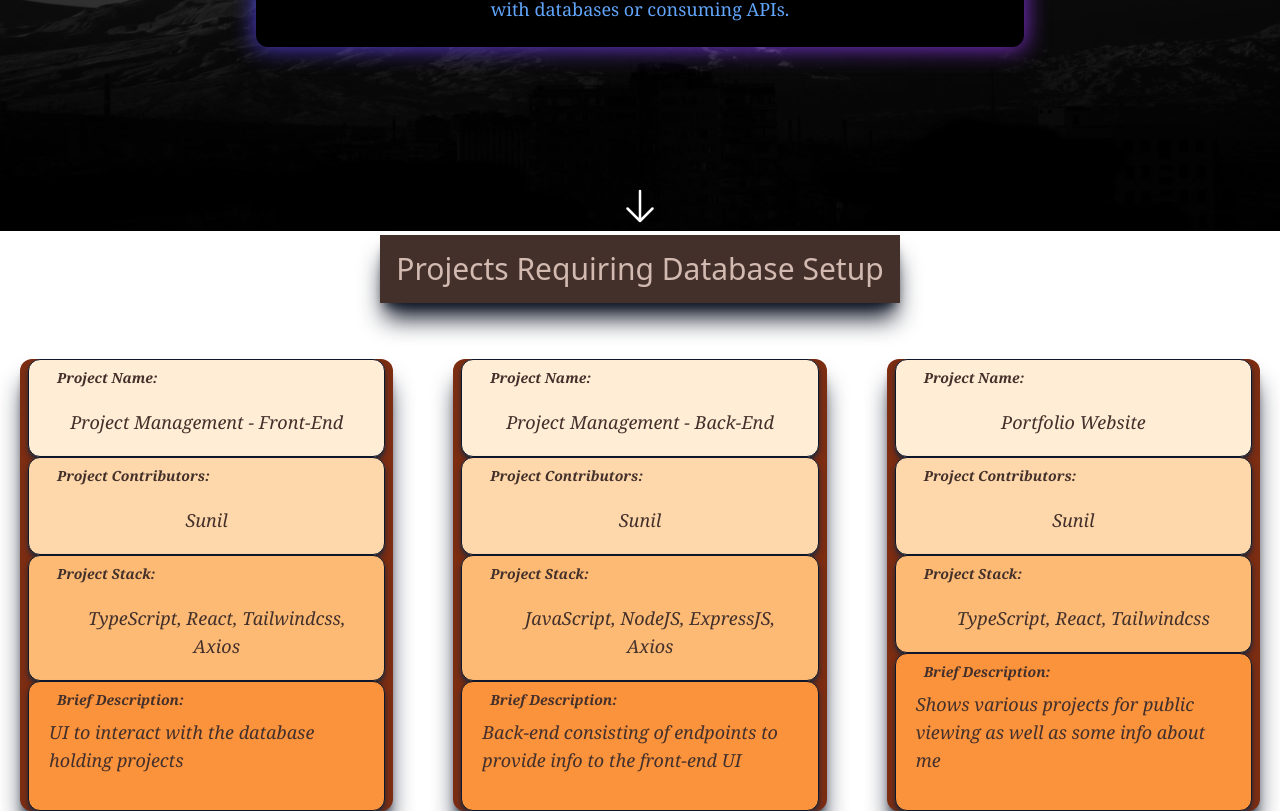
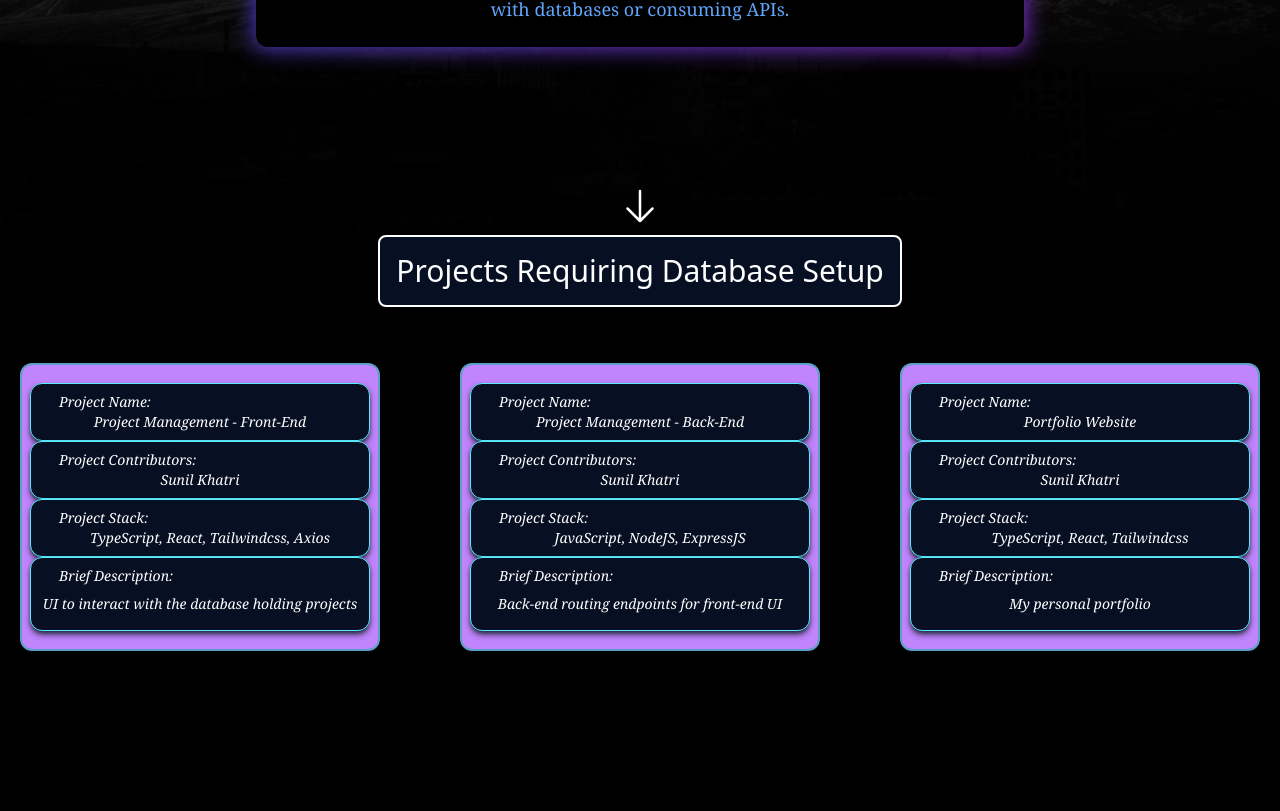
Before and after one commit to NilK15/NilK15.github.io, a React (Create React App) app: page / in a window 1280 px wide. Shown: the part 569-1380 px from the top of the page. After the commit the page ends 1220 px from the top, so only its background shows below. Built offline with nearby package versions, Linux system fonts and the light colour scheme.

Commit message:
added more css and a new component to showcase github hosted apps

```diff
--- a/src/components/Header.tsx
+++ b/src/components/Header.tsx
@@ -1,9 +1,9 @@
 const Header = () => {
   return (
     <div className="HeaderDiv flex justify-center mb-10">
-      <div className="Header  max-w-screen-2xl flex m-1 shadow-xl shadow-gray-900 bg-brown-900 mb-4">
-        <div className="Header-Items text-center overflow-hidden">
-          <h1 className=" text-brown-400 whitespace-nowrap text-3xl m-4">
+      <div className="Header  max-w-screen-2xl flex m-1  rounded-lg border-2 border-white text-neon-teal bg-neon-darkblue mb-4">
+        <div className="Header-Items text-center rounded-lg overflow-hidden">
+          <h1 className=" text-white whitespace-nowrap  text-3xl m-4">
             Projects Requiring Database Setup
           </h1>
         </div>
--- a/src/components/ProjectCard.tsx
+++ b/src/components/ProjectCard.tsx
@@ -2,54 +2,47 @@ import IProject from "../types/IProject";
 
 export const ProjectCard = (props: IProject) => {
   return (
-    // <div
-    //   className="ProjectCard flex w-full h-full mx-5 lg:m-0 lg:w-5/12 lg:h-full hover:-translate-y-2 duration-200 hover:bg-orange-800 hover:border-2 hover:border-orange-200  border-black bg-orange-900  rounded-xl shadow-xl shadow-slate-900 overflow-hidden cursor-pointer whitespace-nowrap text-xl"
-    //   onClick={() => {
-    //     window.open(props.gitUrl[0]);
-    //   }}
     <div
-      className="ProjectCard flex mx-5 hover:-translate-y-2 duration-200 hover:bg-orange-800 hover:border-2 hover:border-orange-200  border-black bg-orange-900  rounded-xl shadow-xl shadow-slate-900 overflow-hidden cursor-pointer whitespace-nowrap text-xl"
+      className="ProjectCard flex mx-5 hover:-translate-y-2 duration-200 h-72 bg-purple-400 border-2 border-neon-blue  rounded-xl  overflow-hidden cursor-pointer whitespace-nowrap text-xl"
       onClick={() => {
         window.open(props.gitUrl[0]);
       }}
     >
-      <div className="ProjectInfoDescContainer flex flex-col w-full justify-center ">
-        <div className="ProjectInformation w-full flex flex-col text-xl font-serif items-center justify-around px-2 text-brown-300 ">
-          <div className="ProjectDescription flex flex-col w-full text-sm italic hover:-translate-y-2 duration-200 font-serif text-brown-900 mx-2 whitespace-normal bg-orange-100 rounded-xl shadow-md shadow-slate-800 border border-slate-900">
-            <label className="label pl-2 mt-2 ml-5 font-bold ">
+      <div className="ProjectInfoDescContainer flex flex-col w-full justify-center cursor-pointer ">
+        <div className="ProjectInformation w-full flex flex-col font-serif items-center justify-around px-2 text-white ">
+          <div className="ProjectDescription flex flex-col w-full text-sm italic hover:opacity-80 duration-200 font-serif text-white mx-2 whitespace-normal bg-neon-darkblue rounded-xl shadow-md shadow-slate-800 border border-neon-teal">
+            <label className="label pl-2 mt-2 ml-5 cursor-pointer ">
               Project Name:
             </label>
-            <div className="p-5 text-lg text-center">{props.projectName}</div>
+            <div className=" mb-2 text-center cursor-pointer">
+              {props.projectName}
+            </div>
           </div>
           <div
-            className="ProjectContributors flex flex-col w-full text-sm italic hover:-translate-y-2 duration-200 font-serif text-brown-900 mx-2 whitespace-normal bg-orange-200 rounded-xl shadow-md shadow-slate-800 border border-slate-900"
+            className="ProjectContributors flex flex-col w-full text-sm italic hover:opacity-80 duration-200 font-serif text-white mx-2 whitespace-normal bg-neon-darkblue rounded-xl shadow-md shadow-slate-800 border border-neon-teal"
             onClick={() => {
               window.open(props.gitUrl[1]);
             }}
           >
-            <label className="label pl-2 font-bold mt-2 ml-5 ">
+            <label className="label pl-2 font mt-2 ml-5 ">
               Project Contributors:
             </label>
-            <div className="p-5 text-center text-lg ">{props.author}</div>
+            <div className=" text-center mb-2 ">{props.author}</div>
           </div>
-          <div className="ProjectStack flex flex-col w-full text-sm italic hover:-translate-y-2 duration-200 font-serif text-brown-900 mx-2 whitespace-normal bg-orange-300 rounded-xl shadow-md shadow-slate-800 border border-slate-900">
-            <label className="label pl-2 font-bold mt-2 ml-5 ">
-              Project Stack:
-            </label>
-            <div className="p-5 text-center text-lg ml-5 ">
-              {props.projectStack}
-            </div>
+          <div className="ProjectStack flex flex-col w-full text-sm italic hover:opacity-80 duration-200 font-serif text-white mx-2 whitespace-normal bg-neon-darkblue rounded-xl shadow-md shadow-slate-800 border border-neon-teal">
+            <label className="label pl-2 font mt-2 ml-5 ">Project Stack:</label>
+            <div className=" text-center ml-5 mb-2 ">{props.projectStack}</div>
           </div>
           <div
-            className="ProjectDescription flex flex-col w-full text-sm italic hover:-translate-y-2 duration-200 font-serif text-brown-900 mx-2 whitespace-normal bg-orange-400 rounded-xl shadow-md shadow-slate-800 border border-slate-900"
+            className="ProjectDescription flex flex-col w-full text-sm italic hover:opacity-80 duration-200 font-serif text-white mx-2 whitespace-normal bg-neon-darkblue rounded-xl shadow-md shadow-slate-800 border border-neon-teal"
             onClick={() => {
               window.open(props.gitUrl[2]);
             }}
           >
-            <label className="label pl-2 font-bold mt-2 ml-5 ">
+            <label className="label pl-2 font mt-2 ml-5 ">
               Brief Description:
             </label>
-            <div className=" text-brown-900 p-5 pt-2 text-lg mb-4 r">
+            <div className=" text-white text-center p-2 pt-2 mb-2 r">
               {props.description}
             </div>
           </div>
--- /dev/null
+++ b/src/components/githubapps.tsx
@@ -0,0 +1,3 @@
+function GitHubApps() {}
+
+export default GitHubApps;
--- a/src/index.css
+++ b/src/index.css
@@ -9,4 +9,5 @@
 html, body{
     padding:0;
     margin:0;
+    background-color: black;
 }
--- a/src/pages/Dashboard.tsx
+++ b/src/pages/Dashboard.tsx
@@ -23,8 +23,8 @@ const portfolioDescription = "https://github.com/NilK15/portfolio#readme";
 
 const frontEndProject: IProject = {
   projectName: "Project Management - Front-End",
-  manager: "Sunil",
-  author: "Sunil",
+  manager: "Sunil Khatri",
+  author: "Sunil Khatri",
   gitUrl: [frontEndUrl, frontendContributors, frontendDescription],
   projectStack: "TypeScript, React, Tailwindcss, Axios",
   description: "UI to interact with the database holding projects",
@@ -32,22 +32,20 @@ const frontEndProject: IProject = {
 
 const backEndProject: IProject = {
   projectName: "Project Management - Back-End",
-  manager: "Sunil",
-  author: "Sunil",
+  manager: "Sunil Khatri",
+  author: "Sunil Khatri",
   gitUrl: [backEndUrl, backEndContributors, backEndDescription],
-  projectStack: "JavaScript, NodeJS, ExpressJS, Axios",
-  description:
-    "Back-end consisting of endpoints to provide info to the front-end UI",
+  projectStack: "JavaScript, NodeJS, ExpressJS",
+  description: "Back-end routing endpoints for front-end UI",
 };
 
 const portfolio: IProject = {
   projectName: "Portfolio Website",
-  manager: "Sunil",
-  author: "Sunil",
+  manager: "Sunil Khatri",
+  author: "Sunil Khatri",
   gitUrl: [portfolioUrl, portfolioContributors, portfolioDescription],
   projectStack: "TypeScript, React, Tailwindcss",
-  description:
-    "Shows various projects for public viewing as well as some info about me",
+  description: "My personal portfolio",
 };
 
 let projectArray: IProject[] = [];
@@ -57,9 +55,9 @@ projectArray.push(portfolio);
 
 const Dashboard = () => {
   return (
-    <div className="DashboardDiv flex justify-center w-full">
+    <div className="DashboardDiv flex flex-col items-center w-full">
       <div className="DashboardContainer max-w-screen-2xl flex">
-        <div className=" grid grid-cols-3 w-full gap-5">
+        <div className="gridContainer grid grid-cols-3 w-full gap-10">
           {projectArray.map((item, index) => {
             return ProjectCard(item);
           })}
--- a/src/pages/Profile.tsx
+++ b/src/pages/Profile.tsx
@@ -3,7 +3,7 @@ import { ImportsNotUsedAsValues } from "typescript";
 
 const Profile = () => {
   return (
-    <div className="flex h-screen bg-mountain bg-center bg-fixed">
+    <div className="flex h-screen bg-mountain bg-center bg-cover">
       <div className="flex flex-col relative items-center w-full h-full gap-32 ">
         <div className="flex w-full max-w-screen-2xl ">
           <div className="HoverGroupContainer flex flex-col w-96 group mt-20 ">
--- a/tailwind.config.js
+++ b/tailwind.config.js
@@ -4,27 +4,35 @@ module.exports = {
   theme: {
     extend: {
       backgroundImage: {
-              'hero-pattern': "url('/img/hero-pattern.svg')",
-              'footer-texture': "url('/img/footer-texture.png')",
-              'dark-picture': "url('https://img.freepik.com/free-photo/old-black-background-grunge-texture-dark-wallpaper-blackboard-chalkboard-room-wall_1258-28312.jpg?w=2000&t=st=1662078185~exp=1662078785~hmac=c9ebfc10163ba28dd41edd617460d2ad30b900cb4c3d4900fc3eb3bd6a187fe9')",
-              'mountain': "url('./images/Mountain-B&W.png')",
-              'darker': "url('./images/dark.jpg')",
-              'darkest': "url('./images/darkest.png')"
+        "hero-pattern": "url('/img/hero-pattern.svg')",
+        "footer-texture": "url('/img/footer-texture.png')",
+        "dark-picture":
+          "url('https://img.freepik.com/free-photo/old-black-background-grunge-texture-dark-wallpaper-blackboard-chalkboard-room-wall_1258-28312.jpg?w=2000&t=st=1662078185~exp=1662078785~hmac=c9ebfc10163ba28dd41edd617460d2ad30b900cb4c3d4900fc3eb3bd6a187fe9')",
+        mountain: "url('./images/Mountain-B&W.png')",
+        darker: "url('./images/dark.jpg')",
+        darkest: "url('./images/darkest.png')",
       },
       colors: {
         brown: {
-                50: '#fdf8f6',
-                100: '#f2e8e5',
-                200: '#eaddd7',
-                300: '#e0cec7',
-                400: '#d2bab0',
-                500: '#bfa094',
-                600: '#a18072',
-                700: '#977669',
-                800: '#846358',
-                900: '#43302b',
+          50: "#fdf8f",
+          100: "#f2e8e5",
+          200: "#eaddd7",
+          300: "#e0cec7",
+          400: "#d2bab0",
+          500: "#bfa094",
+          600: "#a18072",
+          700: "#977669",
+          800: "#846358",
+          900: "#43302b",
         },
-            }
+        neon: {
+          pink: "#f20070",
+          green: "#53ff4b",
+          teal: "#59eafd",
+          blue: "#5b9ec8",
+          darkblue: "#070f22",
         },
       },
-      }
+    },
+  },
+};
```
Also changed, not shown: src/App.tsx (+4 -4 lines). Lines whose indentation alone changed are shown as unchanged.
